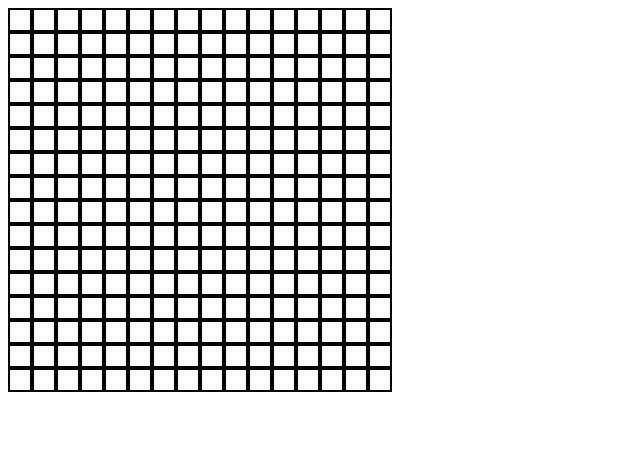
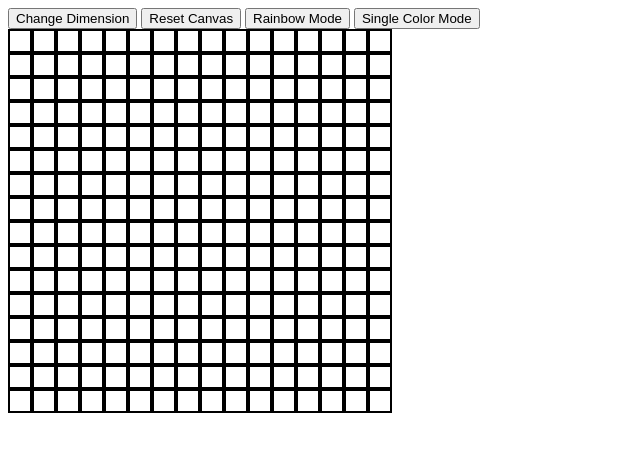
Before and after one commit to wrainf/etch-a-sketch, a plain HTML site: page index.html in a window 1280 px wide. Shown: the whole page, without its empty margins (0-640 px from the left). Drawn offline with Linux system fonts and the light colour scheme.

Commit message:
added buttons

```diff
--- a/index.html
+++ b/index.html
@@ -9,6 +9,9 @@
     <link rel="stylesheet" href="./style.css">
 </head>
 <body>
-
+    <button id="new-dimension">Change Dimension</button>
+    <button id="reset">Reset Canvas</button>
+    <button id="rainbow">Rainbow Mode</button>
+    <button id="single-color">Single Color Mode</button>
 </body>
 </html>
```
